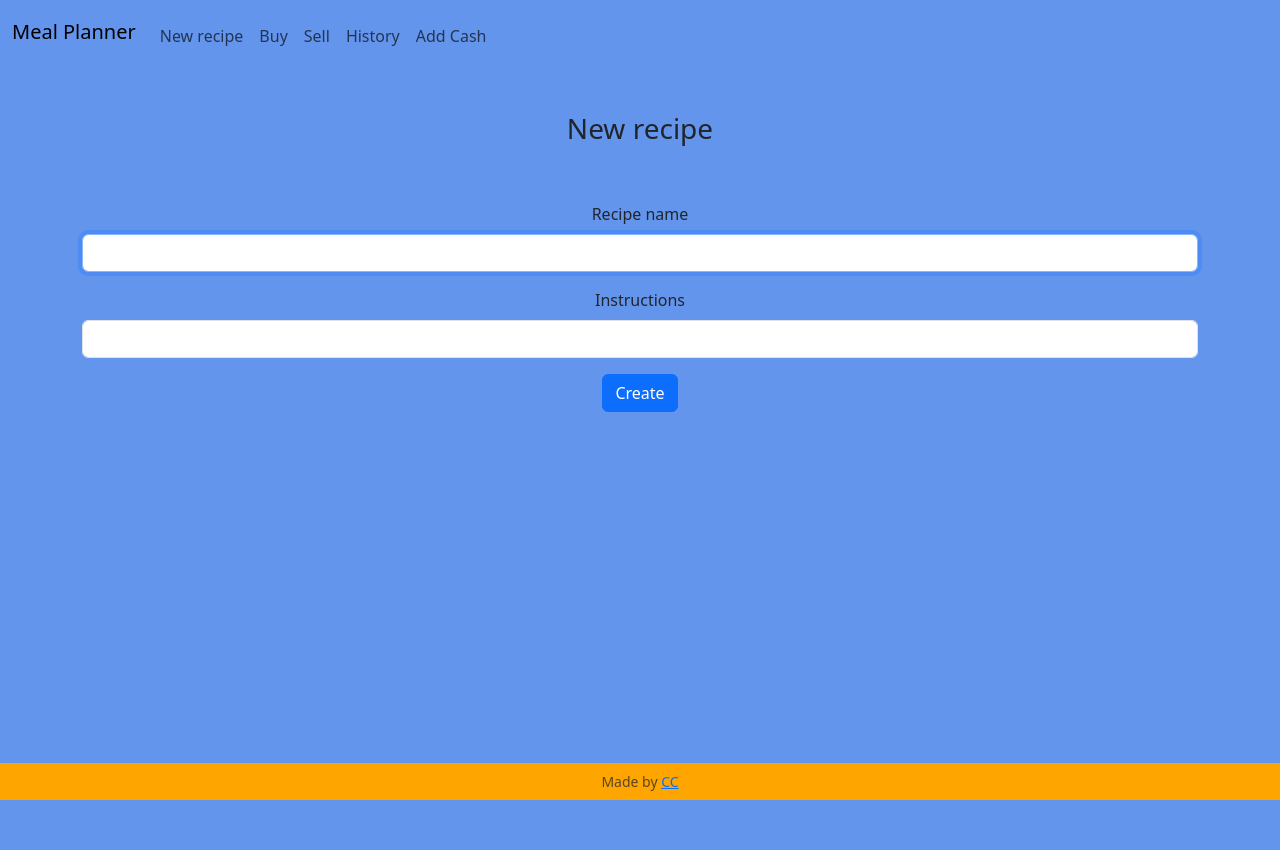
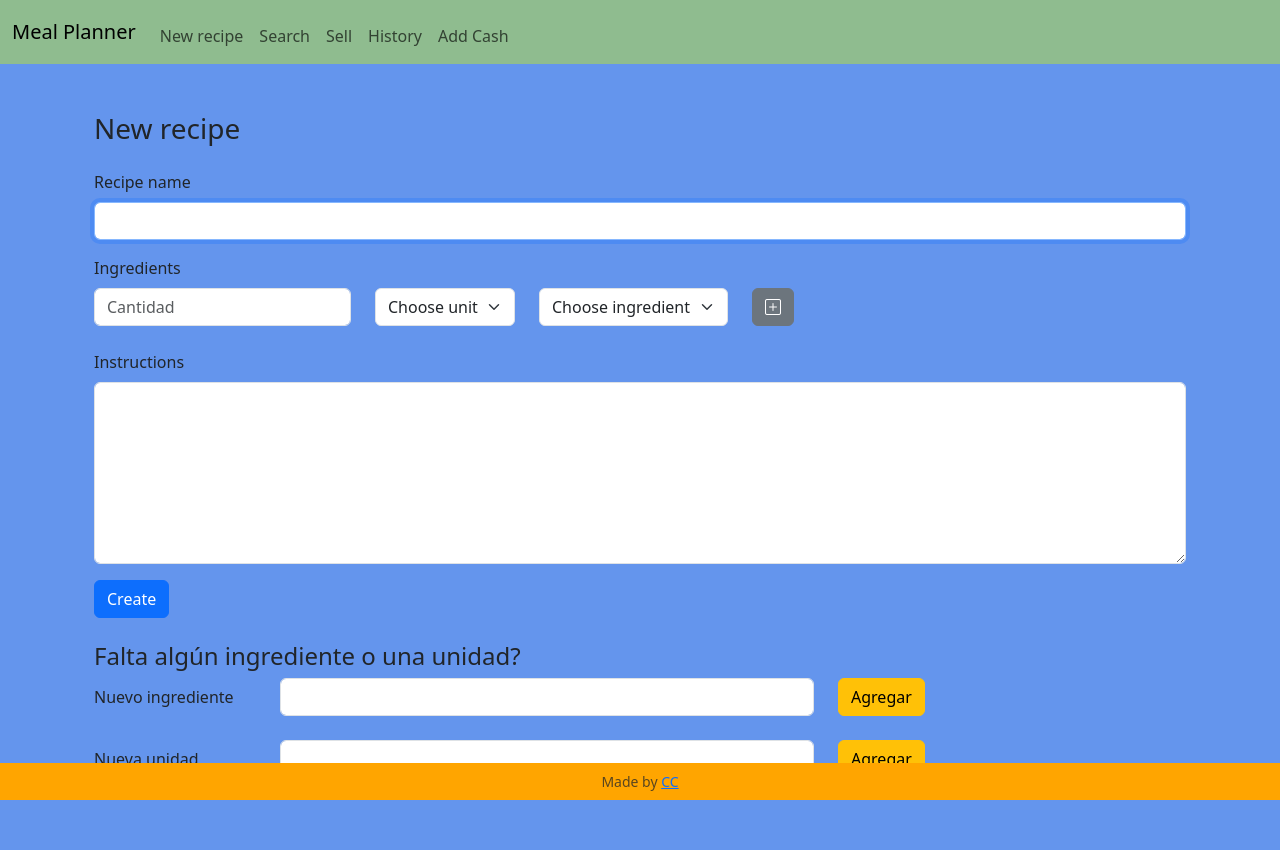
Before and after one commit to CarolinaCampi/meal_planner, a Flask app: page /new_recipe in a window 1280 px wide. Before the commit the page ends 800 px from the top, so only its background shows below. Run offline with Flask 3, Linux system fonts and the light colour scheme.

Commit message:
Add ing to new_recipe, create search

```diff
--- a/app.py
+++ b/app.py
@@ -9,6 +9,26 @@ app = Flask(__name__)
 app.config["SESSION_PERMANENT"] = False
 app.config["SESSION_TYPE"] = "filesystem"
 Session(app)
+
+# Function to perform SELECT queries on the database
+def db_select(query):
+    # Connect to the SQLite3 datatabase
+    con = sqlite3.connect("meal_planner.db")
+    # Use sqlite3.Row to access columns by name
+    con.row_factory = sqlite3.Row
+    # Create a cursor object
+    cur = con.cursor()
+    # Execute the SELECT query
+    cur.execute("SELECT * FROM recipes WHERE id = ?", (id,))
+    # Fetch the results
+    # Use fetchall() to get all results or fetchone() for a single row
+    recipe = cur.fetchall()
+    # Execute the second SELECT query on 'ing_used' table
+    cur.execute("SELECT * FROM ing_used WHERE recipe_id = ?", (id,))
+    ing_used = cur.fetchall()
+
+    # Step 7: Close the connection
+    con.close()
 
 # From CS50's Finance practice
 @app.after_request
@@ -28,32 +48,42 @@ def index():
         id = request.form.get("id")
 
         # Connect to the SQLite3 datatabase and
-        # SELECT rowid and all Rows from the students table.
+        # SELECT all columns of the row with the matching id in the recipe table.
         con = sqlite3.connect("meal_planner.db")
+        # Use sqlite3.Row to access columns by name
         con.row_factory = sqlite3.Row
+        # Create a cursor object
+        cur = con.cursor()
+        # Execute the SELECT query
+        cur.execute("SELECT * FROM recipes WHERE id = ?", (id,))
+        # Fetch the results
+        # Use fetchall() to get all results or fetchone() for a single row
+        recipe = cur.fetchall()
+        # Execute the second SELECT query on 'ing_used' table
+        cur.execute("SELECT * FROM ing_used WHERE recipe_id = ?", (id,))
+        ing_used = cur.fetchall()
 
-        cur = con.cursor()
-        cur.execute("SELECT * FROM recipes WHERE id = " + id)
-
-        row = cur.fetchall()
-
+        # Step 7: Close the connection
         con.close()
 
         # Send the results of the SELECT to the list.html page
-        return render_template("recipe.html", row=row)
+        return render_template("recipe.html", recipe=recipe, ing_used=ing_used)
 
 
     else:
-        # Connect to the SQLite3 datatabase and
-        # SELECT rowid and all Rows from the students table.
+        # Connect to the SQLite3 datatabase and SELECT id and name from the recipes table.
+        # Step 1: Connect to the meal_planner.db database
         con = sqlite3.connect("meal_planner.db")
+        # Step 2: Use sqlite3.Row to access columns by name
         con.row_factory = sqlite3.Row
-
+        # Step 3: Create a cursor object
         cur = con.cursor()
+        # Step 4: Execute the SELECT query
         cur.execute("SELECT id, name FROM recipes")
-
+        # Step 5: Fetch the results
+        # Use fetchall() to get all results or fetchone() for a single row
         rows = cur.fetchall()
-
+        # Step 7: Close the connection
         con.close()
         # Send the results of the SELECT to the list.html page
         return render_template("index.html", rows=rows)
@@ -67,17 +97,17 @@ def new_recipe():
         # Access form data
         name = request.form.get("recipe_name")
         if not name:
-            return render_template('result.html', msg="Please complete a recipe name")
+            return render_template('result.html', msg = "Please complete a recipe name")
 
         instructions = request.form.get("recipe_instructions")
         if not instructions:
-            return render_template('result.html', msg="Please complete instructions for the recipe")
+            return render_template('result.html', msg = "Please complete instructions for the recipe")
 
         try:
             # Connect to SQLite3 database and execute the INSERT
             with sqlite3.connect('meal_planner.db') as con:
                 cur = con.cursor()
-                cur.execute("INSERT INTO recipes (name, instructions) VALUES (?,?)", (name, instructions))
+                cur.execute("INSERT INTO recipes (name, instructions) VALUES (?,?)", (name, instructions,))
 
                 con.commit()
                 msg = "Record successfully added to database"
@@ -88,7 +118,61 @@ def new_recipe():
         finally:
             con.close()
             # Send the transaction message to result.html
-            return render_template('result.html',msg=msg)
+            return render_template("result.html", msg=msg)
 
     else:
         return render_template("new_recipe.html")
+
+
+# Route to form used to add a new recipe to the database
+@app.route("/search", methods=["GET", "POST"])
+def search():
+    # User reached route via POST (as by submitting a form via POST)
+    if request.method == "POST":
+       # Access form data
+        id = request.form.get("id")
+
+        # Connect to the SQLite3 datatabase and
+        # SELECT all columns of the row with the matching id in the recipe table.
+        con = sqlite3.connect("meal_planner.db")
+        # Use sqlite3.Row to access columns by name
+        con.row_factory = sqlite3.Row
+        # Create a cursor object
+        cur = con.cursor()
+        # Execute the SELECT query
+        cur.execute("SELECT * FROM recipes WHERE id = ?", (id,))
+        # Fetch the results
+        # Use fetchall() to get all results or fetchone() for a single row
+        recipe = cur.fetchall()
+        # Execute the second SELECT query on 'ing_used' table
+        cur.execute("SELECT * FROM ing_used WHERE recipe_id = ?", (id,))
+        ing_used = cur.fetchall()
+
+        # Step 7: Close the connection
+        con.close()
+
+        # Send the results of the SELECT to the list.html page
+        return render_template("recipe.html", recipe=recipe, ing_used=ing_used)
+
+
+    else:
+        query = request.args.get("query")
+        if query:
+            # Connect to the SQLite3 datatabase and SELECT id and name from the recipes table.
+            # Step 1: Connect to the meal_planner.db database
+            con = sqlite3.connect("meal_planner.db")
+            # Step 2: Use sqlite3.Row to access columns by name
+            con.row_factory = sqlite3.Row
+            # Step 3: Create a cursor object
+            cur = con.cursor()
+            # Step 4: Execute the SELECT query
+            cur.execute("SELECT id, name FROM recipes WHERE name LIKE ? LIMIT 50", (query,))
+            # Step 5: Fetch the results
+            # Use fetchall() to get all results or fetchone() for a single row
+            recipes = cur.fetchall()
+            # Step 7: Close the connection
+            con.close()
+
+        else:
+            recipes = []
+        return render_template("search.html", recipes=recipes)
--- a/static/styles.css
+++ b/static/styles.css
@@ -7,6 +7,10 @@ body {
     background-color: cornflowerblue;
 }
 
+nav {
+    background-color: darkseagreen;
+}
+
 
 footer {
     background-color: orange;
--- a/templates/layout.html
+++ b/templates/layout.html
@@ -10,6 +10,8 @@
         <!-- http://getbootstrap.com/docs/5.3/ -->
         <link href="https://cdn.jsdelivr.net/npm/bootstrap@5.3.3/dist/css/bootstrap.min.css" rel="stylesheet" integrity="sha384-QWTKZyjpPEjISv5WaRU9OFeRpok6YctnYmDr5pNlyT2bRjXh0JMhjY6hW+ALEwIH" crossorigin="anonymous">
         <script src="https://cdn.jsdelivr.net/npm/bootstrap@5.3.3/dist/js/bootstrap.bundle.min.js" integrity="sha384-YvpcrYf0tY3lHB60NNkmXc5s9fDVZLESaAA55NDzOxhy9GkcIdslK1eN7N6jIeHz" crossorigin="anonymous"></script>
+        <!-- Bootstrap icons -->
+        <link rel="stylesheet" href="https://cdn.jsdelivr.net/npm/bootstrap-icons@1.11.3/font/bootstrap-icons.min.css">
 
         <!--Source: https://www.flaticon.com/free-icons/nutrition - Nutrition icons created by Roundicons Premium - Flaticon-->
         <link href="/static/favicon.ico" rel="icon" title="nutrition icon">
@@ -31,7 +33,7 @@
                 <div class="collapse navbar-collapse" id="navbar">
                     <ul class="navbar-nav me-auto mt-2">
                         <li class="nav-item"><a class="nav-link" href="/new_recipe">New recipe</a></li>
-                        <li class="nav-item"><a class="nav-link" href="/buy">Buy</a></li>
+                        <li class="nav-item"><a class="nav-link" href="/search">Search</a></li>
                         <li class="nav-item"><a class="nav-link" href="/sell">Sell</a></li>
                         <li class="nav-item"><a class="nav-link" href="/history">History</a></li>
                         <li class="nav-item"><a class="nav-link" href="/addcash">Add Cash</a></li>
@@ -40,7 +42,7 @@
             </div>
         </nav>
 
-        <main class="container py-5 text-center">
+        <main class="container py-5">
             {% block main %}{% endblock %}
         </main>
 
@@ -52,6 +54,9 @@
 
         </footer>
 
+        {% block script %}
+
+        {% endblock %}
     </body>
 
 </html>
--- a/templates/new_recipe.html
+++ b/templates/new_recipe.html
@@ -5,18 +5,98 @@
 {% endblock %}
 
 {% block main %}
-<h3 class="pb-5">New recipe</h3>
-    <form action="/new_recipe" method="post">
+<div class="container-fluid">
+    <h3 class="pb-3">New recipe</h3>
+    <form action="/new_recipe" method="post" class="mb-4">
 
         <div class="mb-3">
             <label for="recipe_name" class="form-label">Recipe name</label>
             <input autofocus type="text" class="form-control" id="recipe_name" name="recipe_name">
         </div>
+
+        <p class="form-label">Ingredients</p>
+
+        <div class="row mb-3">
+            <div class="col-auto mb-2">
+                <label class="visually-hidden" for="autoSizingInput">Quantity</label>
+                <input type="number" class="form-control" id="quantity" placeholder="Cantidad" name="quantity_1">
+            </div>
+            <div class="col-auto mb-2">
+                <label class="visually-hidden" for="autoSizingSelect1">Unit</label>
+                <select class="form-select" id="autoSizingSelect1" name="unit_1">
+                    <option selected>Choose unit</option>
+                    <option value="1">One</option>
+                    <option value="2">Two</option>
+                    <option value="3">Three</option>
+                </select>
+            </div>
+            <div class="col-auto mb-2">
+                <label class="visually-hidden" for="autoSizingSelect2">Ingredient</label>
+                <select class="form-select" id="autoSizingSelect2" name="ingredient_1">
+                    <option selected>Choose ingredient</option>
+                    <option value="1">One</option>
+                    <option value="2">Two</option>
+                    <option value="3">Three</option>
+                </select>
+            </div>
+            <div class="col-auto mb-2">
+                <button class="btn btn-secondary fw-bolder fs-6"><i class="bi bi-plus-square"></i></button>
+            </div>
+
+        </div>
+
         <div class="mb-3">
             <label for="recipe_instructions" class="form-label">Instructions</label>
-              <input type="text" class="form-control" id="recipe_instructions" name="recipe_instructions">
+            <textarea rows="7" class="form-control" id="recipe_instructions" name="recipe_instructions"></textarea>
         </div>
         <button type="submit" class="btn btn-primary">Create</button>
 
     </form>
+
+    <!-- Add ingredients and units -->
+    <h4>Falta algún ingrediente o una unidad?</h4>
+
+    <form action="/new_recipe" method="post">
+        <div class="row mb-3 align-items-start">
+            <label for="new_ing" class="col-sm-2 col-form-label mb-2">Nuevo ingrediente</label>
+            <div class="col-sm-6">
+                <input type="text" class="form-control mb-2" id="new_ing" name="new_ing">
+            </div>
+            <div class="col-auto">
+                <button class="btn btn-warning mb-2">Agregar</button>
+            </div>
+        </div>
+    </form>
+
+    <form action="/new_recipe" method="post">
+        <div class="row mb-3 align-items-start">
+            <label for="new_unit" class="col-sm-2 col-form-label mb-2">Nueva unidad</label>
+            <div class="col-sm-6">
+                <input type="text" class="form-control  mb-2" id="new_unit" name="new_unit">
+            </div>
+            <div class="col-auto">
+                <button class="btn btn-warning mb-2">Agregar</button>
+            </div>
+        </div>
+    </form>
+
+</div>
+
+
+
+
 {% endblock %}
+
+{% block script %}
+
+<!-- <script>
+    document.addEventListener('DOMContentLoaded', function() {
+        document.querySelector('button i').addEventListener('click', function() {
+
+                });
+            });
+
+
+</script> -->
+
+{% endblock %}
--- a/templates/result.html
+++ b/templates/result.html
@@ -5,5 +5,9 @@
 {% endblock %}
 
 {% block main %}
-    <h1>{{msg}}</h1>
+    <h1 class="text-center">{{msg}}</h1>
 {% endblock %}
+
+{% block script %}
+
+{% endblock %}
```
Also changed, not shown: templates/index.html (+8 -3 lines), templates/recipe.html (+14 -2 lines), templates/search.html (added, +43 -0 lines), meal_planner.db. Lines whose indentation alone changed are shown as unchanged.
